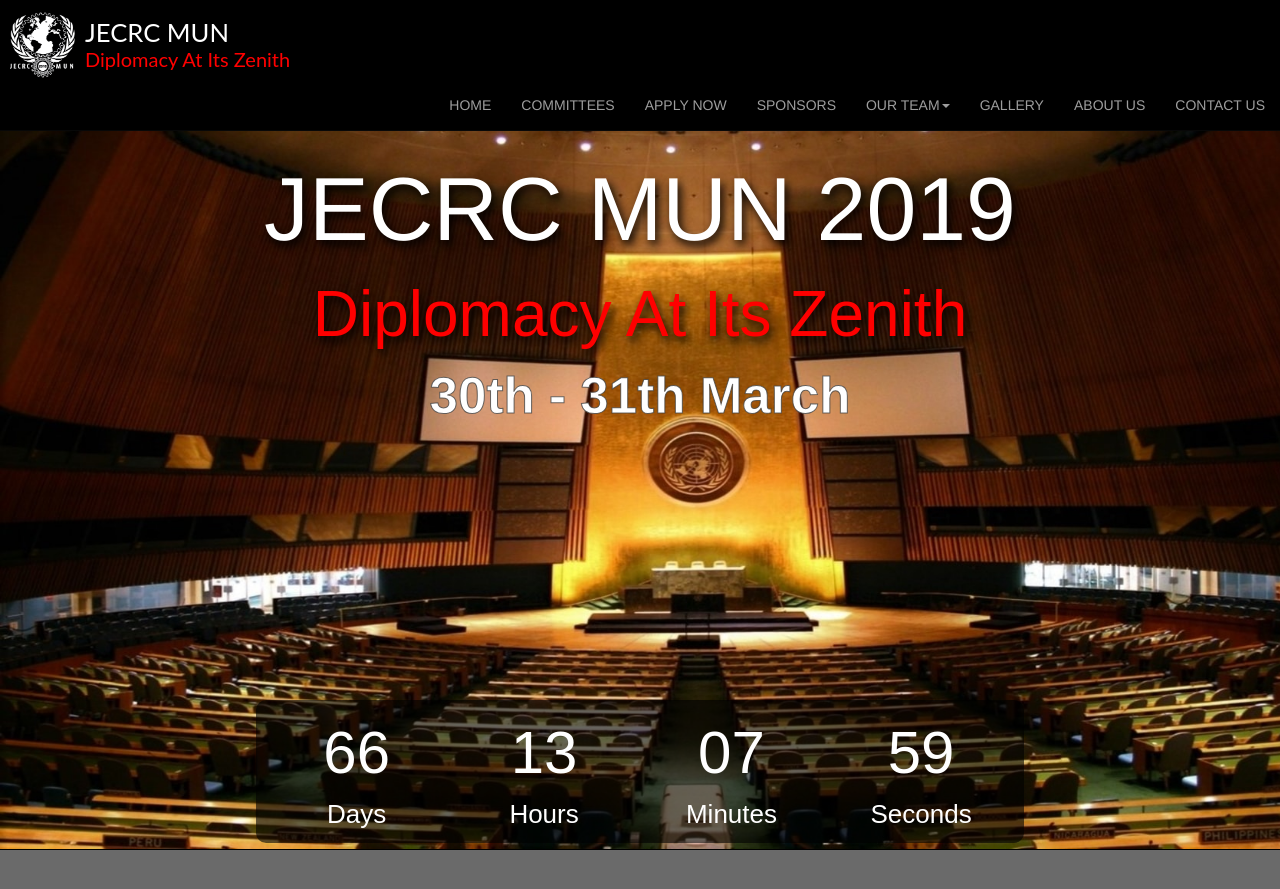
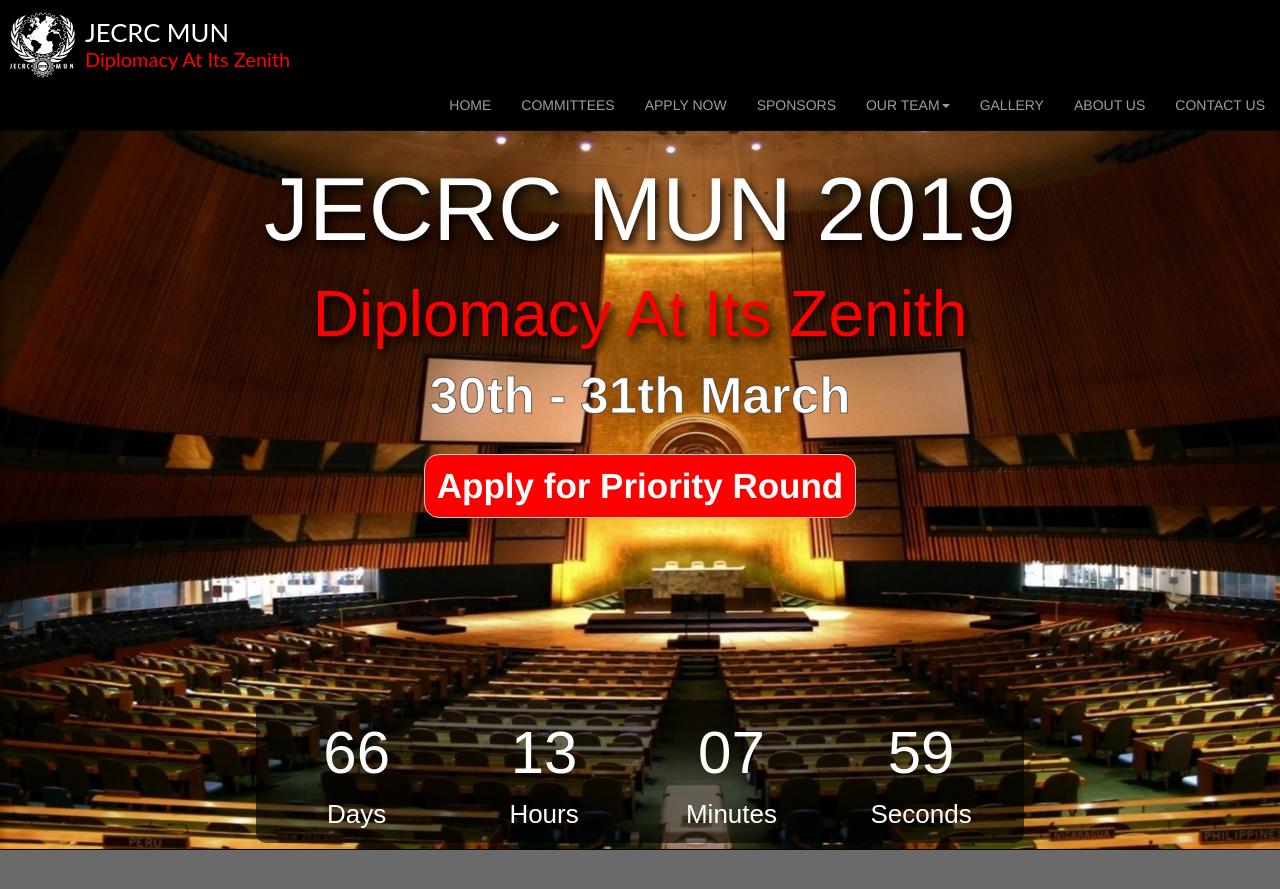
Before and after one commit to jecrcmun19/jecrcmun19.github.io, a Jekyll site: the page built from index.html, in a window 1280 px wide and 900 px high. Shown: the top 889 px of the window. Built offline with Jekyll 4.4.1, drawn with Linux system fonts in a browser that asks for light colours.

Commit message:
add country matrix

```diff
--- a/_includes/banner.html
+++ b/_includes/banner.html
@@ -16,9 +16,9 @@
       <h2 class="caption">Diplomacy At Its Zenith</h2>
       <p class="dates">30th - 31th March</p>
     </div>
-    <!-- <div class="register_btn">
-      <a href="/#apply" class="btn btn-default">Register Now</a></button>
-    </div> -->
+    <div class="register_btn">
+      <a href="/#apply" class="btn btn-default">Apply for Priority Round</a></button>
+    </div>
     <!-- do not change any id from here -->
     <div id="clockdiv" class="center-block">
       <div>
--- a/_includes/committee.html
+++ b/_includes/committee.html
@@ -15,7 +15,7 @@
       </div>
       {% endfor %}
     </div>
-    <!-- <a target="_blank" href="https://drive.google.com/drive/folders/1d90W9aUOpPy79a3_ljA3u6j5DIy-brmF?usp=sharing" class="btn btn-default">View Country Matrix</a> -->
+    <a target="_blank" href="https://drive.google.com/drive/folders/1laX5ZZJCfQwN-pjq3uABbsoyHsLuqK3Q?usp=sharing" class="btn btn-default">View Country Matrix</a>
     <!-- <a target="_blank" href="" class="btn btn-default">Background Guide</a> -->
   </div>
 </section>
```
